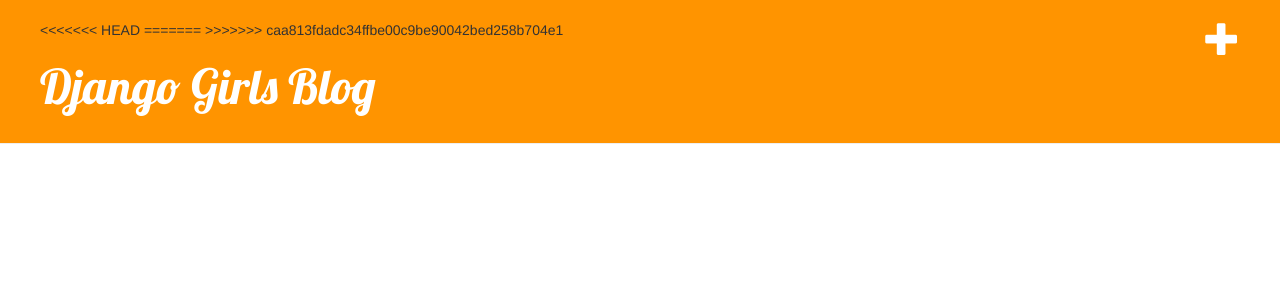
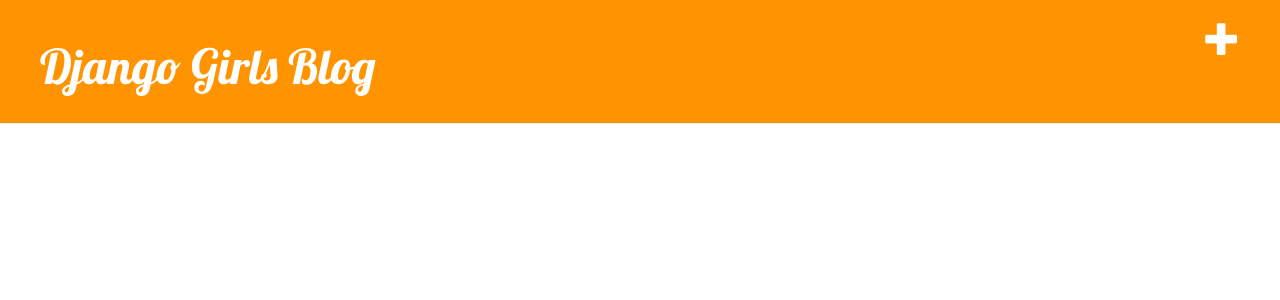
Before and after one commit to flaviobarros/djangogirls, a Django app: template blog/templates/blog/base.html in a window 1280 px wide. Shown: the top 300 px of the page. Run offline with Django 3.2, Linux system fonts and the light colour scheme; the template is opened without the code that fills it, so the values that code supplies are empty; some libraries are stand-ins or nearby versions.

Commit message:
Retirado o lixo do HEAD

```diff
--- a/blog/templates/blog/base.html
+++ b/blog/templates/blog/base.html
@@ -9,10 +9,7 @@
     </head>
     <body>
     <div class="page-header">
-<<<<<<< HEAD
         <a href="{% url 'blog.views.post_new' %}" class="top-menu"><span class="glyphicon glyphicon-plus"></span></a>
-=======
->>>>>>> caa813fdadc34ffbe00c9be90042bed258b704e1
         <h1><a href="/">Django Girls Blog</a></h1>
     </div>
     <div class="content container">
```
